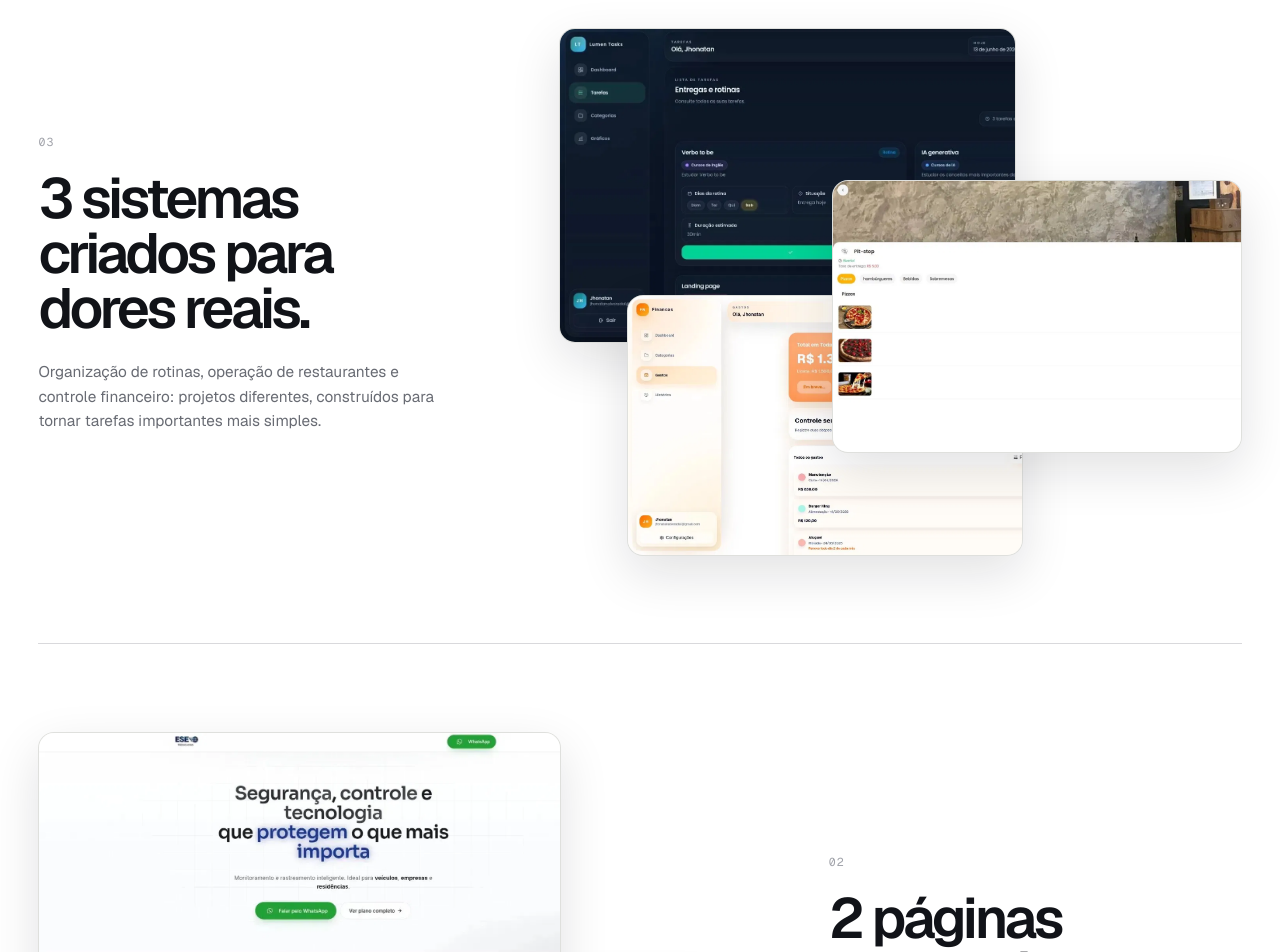
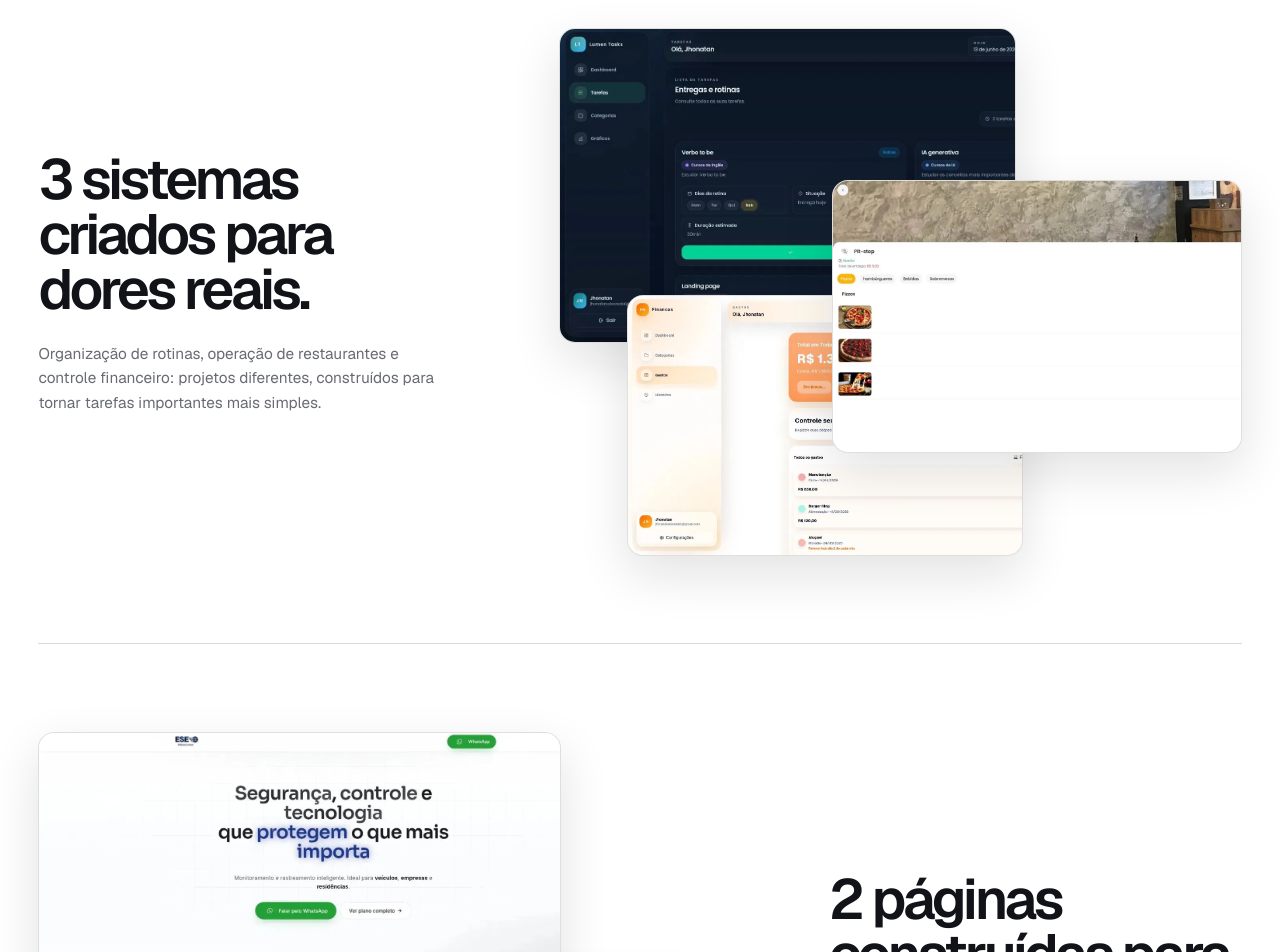
Before and after one commit to Jhonatan-HenriqueS/Jhonatanspage, a Next.js app: page / in a window 1280 px wide. Shown: the part 6140-7092 px from the top of the page. Built offline with nearby package versions, Linux system fonts and the light colour scheme; no server answers.

Commit message:
feat: change the home page title

```diff
--- a/app/_components/portfolio-sections.tsx
+++ b/app/_components/portfolio-sections.tsx
@@ -384,7 +384,6 @@ export function ProofSection() {
 
         <div className="proof-row proof-row--systems">
           <div className="proof-copy reveal" data-reveal="left">
-            <p className="proof-count">03</p>
             <h3>3 sistemas criados para dores reais.</h3>
             <p>
               Organização de rotinas, operação de restaurantes e controle
@@ -398,7 +397,6 @@ export function ProofSection() {
         <div className="proof-row proof-row--pages">
           <LandingPagesComposition />
           <div className="proof-copy reveal" data-reveal="right">
-            <p className="proof-count">02</p>
             <h3>2 páginas construídas para conduzir à ação.</h3>
             <p>
               Projetos que unem mensagem, hierarquia visual e caminhos claros
--- a/app/globals.css
+++ b/app/globals.css
@@ -1924,9 +1924,9 @@ html.scroll-reveal-ready .reveal.is-visible {
 
   .hero-actions {
     top: 48rem;
-    right: 1rem;
+    right: 1.6rem;
     bottom: auto;
-    left: 1rem;
+    left: 1.6rem;
     gap: 0.35rem;
   }
 
```
